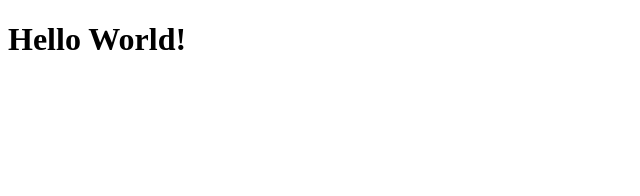
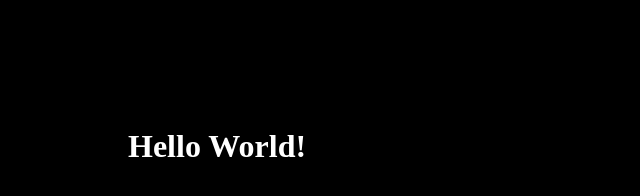
Before and after one commit to inkstray/inkstray.github.io, a plain HTML site: page index.html in a window 1280 px wide. Shown: the whole page, without its empty margins (0-640 px from the left). Drawn offline with Linux system fonts and the light colour scheme.

Commit message:
msbakjfbgka

```diff
--- a/index.html
+++ b/index.html
@@ -1,11 +1,14 @@
 <!DOCTYPE html>
 <html lang="en">
 <head>
+    <link rel="stylesheet" href="styles.css">
     <meta charset="UTF-8">
     <meta name="viewport" content="width=device-width, initial-scale=1.0">
-    <title>Document</title>
+    <title></title>
 </head>
 <body>
-    <h1>Hello World!</h1>
+    <div>
+        <h1>Hello World!</h1>
+    </div>
 </body>
 </html>
--- /dev/null
+++ b/styles.css
@@ -0,0 +1,5 @@
+body {
+    background-color: black;
+    color: white;
+    margin: 10%;
+}
```
